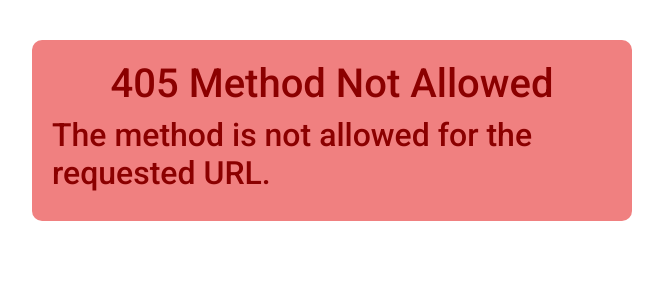
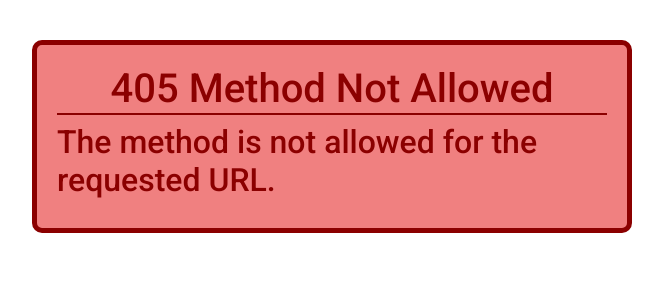
Before and after one commit to Valesz/Kod-csma, a Flask app: a page that uses templates/index.html in a window 1280 px wide. Shown: the part 68-368 px from the top of the page, without its empty margins (308-971 px from the left). Run offline with Flask 3, Linux system fonts and the light colour scheme.

Commit message:
Refactor
Sorted out the files.

```diff
--- a/application/cart/controller.py
+++ b/application/pages/cart/controller.py
@@ -1,7 +1,7 @@
 from functools import reduce
 from flask import session
-from ..shop.model import product
-from ..abstractClasses.baseController import baseController
+from application.classes.productModel import product
+from application.classes.abstractClasses.baseController import baseController
 
 
 class cartController(baseController):
--- a/application/error/static/style.css
+++ b/application/pages/error/static/style.css
@@ -3,6 +3,7 @@
     width: fit-content;
     max-width: 600px;
     background-color: lightcoral;
+    border: 5px solid darkred;
     border-radius: 10px;
     padding: 20px;
     margin: 40px auto;
@@ -10,4 +11,5 @@
 }
 .error h1 {
     text-align: center;
+    border-bottom: 2px solid darkred;
 }
--- a/application/shop/controller.py
+++ b/application/pages/shop/controller.py
@@ -1,6 +1,6 @@
 from flask import session
-from .model import product
-from ..abstractClasses.baseController import baseController
+from application.classes.productModel import product
+from application.classes.abstractClasses.baseController import baseController
 
 
 class shopController(baseController):
```
Also changed, not shown: app.py (+4 -4 lines), application/classes/abstractClasses/baseController.py (renamed from application/abstractClasses/baseController.py), application/classes/productModel.py (renamed from application/shop/model.py), application/pages/cart/route.py (renamed from application/cart/route.py), application/pages/cart/static/style.css (renamed from application/cart/static/style.css), application/pages/cart/templates/cart.html (renamed from application/cart/templates/cart.html), application/pages/error/route.py (renamed from application/error/route.py), application/pages/error/templates/error.html (renamed from application/error/templates/error.html), application/pages/main/route.py (renamed from application/main/route.py), application/pages/main/static/images/main_cover.jpg (renamed from application/main/static/images/main_cover.jpg), application/pages/main/static/style.css (renamed from application/main/static/style.css), application/pages/main/templates/main.html (renamed from application/main/templates/main.html), application/pages/shop/route.py (renamed from application/shop/route.py), application/pages/shop/static/images/shop_init.jpg (renamed from application/shop/static/images/shop_init.jpg), 2 more files.
